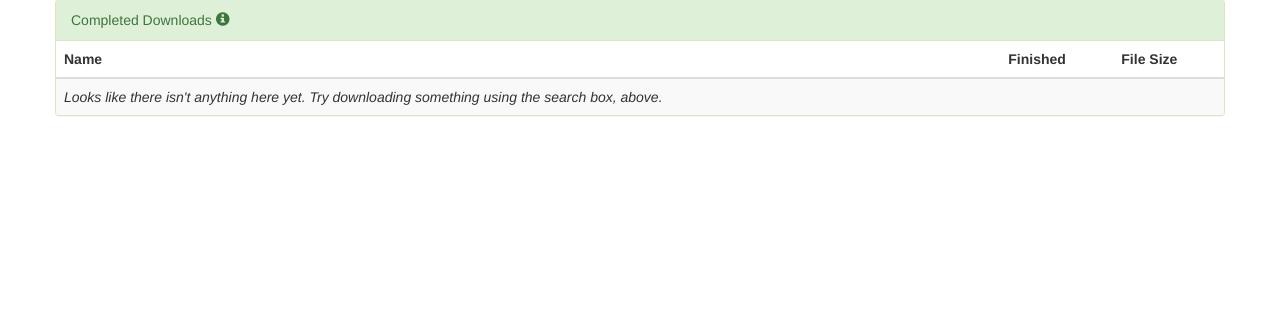
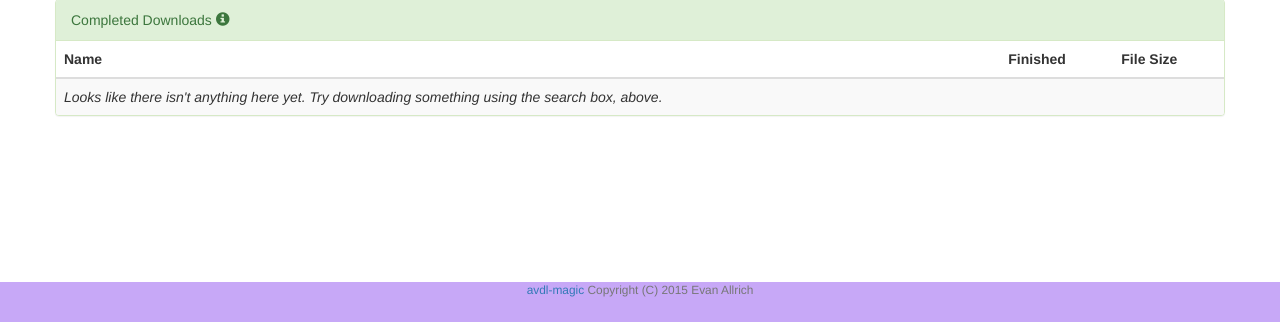
Before and after one commit to eallrich/avdl-magic, a Flask app: page / in a window 1280 px wide. Shown: the part 478-800 px from the top of the page. Run offline with Flask 2, Linux system fonts and the light colour scheme; data that the repository does not hold is empty; some libraries are stand-ins or nearby versions.

Commit message:
Footer and tooltips

```diff
--- a/static/avdl.css
+++ b/static/avdl.css
@@ -25,7 +25,28 @@ along with this program.  If not, see <http://www.gnu.org/licenses/>.
     color: rgb(77, 14, 179); /* deep purple */
 }
 
-/* via http://stackoverflow.com/a/26228354 */
+
+/* Footer styles via http://getbootstrap.com/examples/sticky-footer/ */
+html {
+    min-height: 100%;
+    position: relative;
+}
+
+body {
+    /* Margin on the bottom must match footer height */
+    margin-bottom: 40px;
+}
+
+.footer {
+    background-color: rgb(199, 168, 247); /* light purple */
+    bottom: 0;
+    height: 40px;
+    position: absolute;
+    width: 100%
+}
+
+
+/* Rotating glyphicons via http://stackoverflow.com/a/26228354 */
 .glyphicon-spin {
     -webkit-animation: spin 1000ms infinite linear;
     animation: spin 1000ms infinite linear;
--- a/static/avdl.js
+++ b/static/avdl.js
@@ -20,22 +20,20 @@ along with this program.  If not, see <http://www.gnu.org/licenses/>.
 log.setDefaultLevel('info');
 log.info("Initializing avdl.js");
 
+$(function () {
+    $("#input_url").focus();
+    /* Bootstrap Tooltip API is opt-in */
+    $('[data-toggle="tooltip"]').tooltip()
+})
+
 /* Returns a pretty string representation of the given object */
 var dump = function(object) {
     return JSON.stringify(object, null, 4);
 };
 
-/* =============== */
-/* jquery elements */
-/* =============== */
-
-$(function() {
-    $("#input_url").focus();
-});
-
-/* =================== */
-/* angular-js Elements */
-/* =================== */
+/* ================== */
+/* AngularJS Elements */
+/* ================== */
 
 var avdlApp = angular.module('avdlApp', []);
 
--- a/templates/base.html
+++ b/templates/base.html
@@ -32,5 +32,10 @@ along with this program.  If not, see <http://www.gnu.org/licenses/>.
   <body ng-controller="avdlController">
 {% block content %}
 {% endblock %}
+    <footer class="footer">
+      <div class="container">
+        <p class="text-muted small text-center"><a href="https://github.com/eallrich/avdl-magic">avdl-magic</a> Copyright (C) 2015 Evan Allrich</p>
+      </div>
+    </footer>
   </body>
 </html>
--- a/templates/index.html
+++ b/templates/index.html
@@ -46,7 +46,7 @@ along with this program.  If not, see <http://www.gnu.org/licenses/>.
 
     <div class="row">
     <div class="panel panel-info">
-    <div class="panel-heading">Queued Requests <span class="glyphicon glyphicon-info-sign" title="Shows Queued, Started, and Finished download requests. These disappear after 15 minutes."></span><span ng-show="anythingActive()" class="glyphicon glyphicon-refresh glyphicon-spin pull-right"></span></div>
+    <div class="panel-heading">Queued Requests <span class="glyphicon glyphicon-info-sign" data-toggle="tooltip" data-placement="right" title="Shows Queued, Started, and Finished download requests. These disappear after 15 minutes."></span><span ng-show="anythingActive()" class="glyphicon glyphicon-refresh glyphicon-spin pull-right"></span></div>
     <table class="table table-striped">
       <thead><tr>
         <th>Submitted</th>
@@ -78,7 +78,7 @@ along with this program.  If not, see <http://www.gnu.org/licenses/>.
 
     <div class="row">
     <div class="panel panel-success">
-    <div class="panel-heading">Completed Downloads <span class="glyphicon glyphicon-info-sign" title="Files ready to be downloaded by you. These disappear after ~1 hour of inactivity."></span><span ng-show="anythingActive()" class="glyphicon glyphicon-refresh glyphicon-spin pull-right"></span></div>
+    <div class="panel-heading">Completed Downloads <span class="glyphicon glyphicon-info-sign" data-toggle="tooltip" data-placement="right" title="Files ready to be downloaded by you. These disappear after ~1 hour of inactivity."></span><span ng-show="anythingActive()" class="glyphicon glyphicon-refresh glyphicon-spin pull-right"></span></div>
     <table class="table table-striped">
       <thead><tr>
         <th>Name</th>
```
